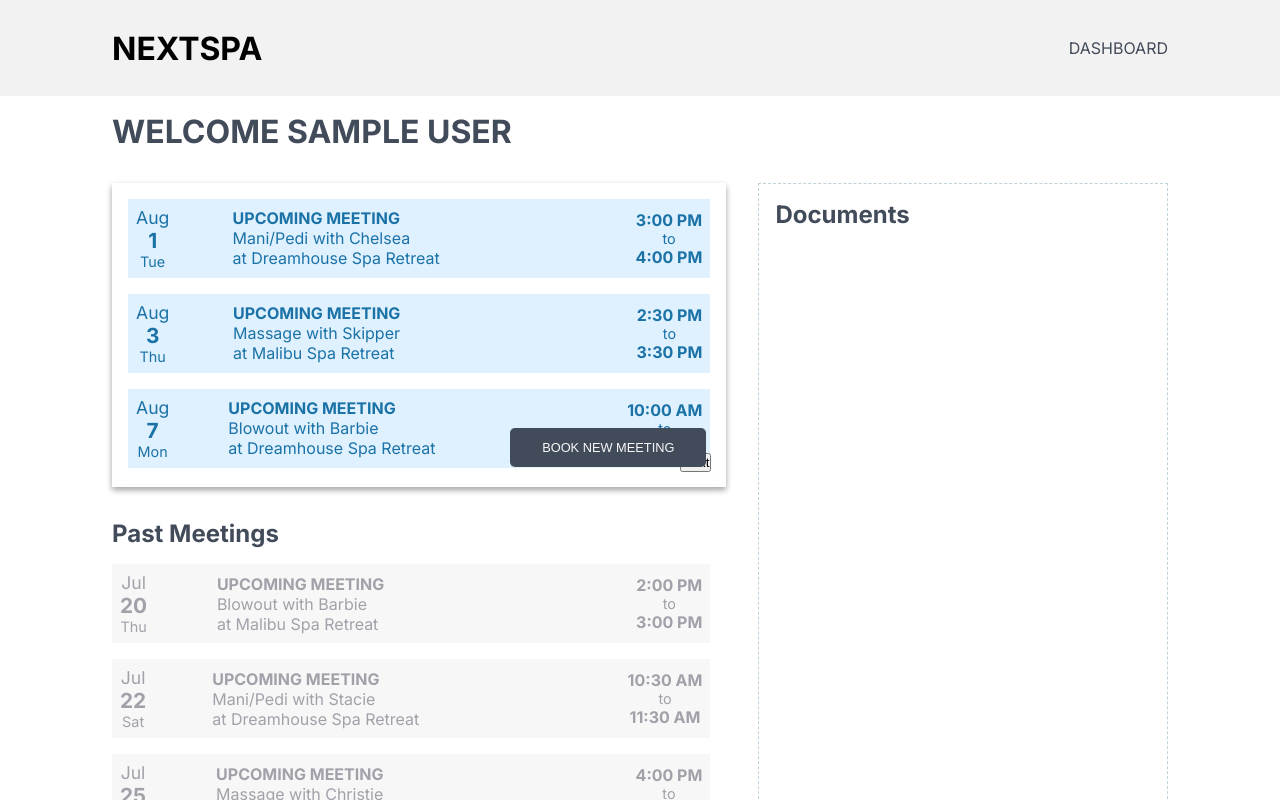
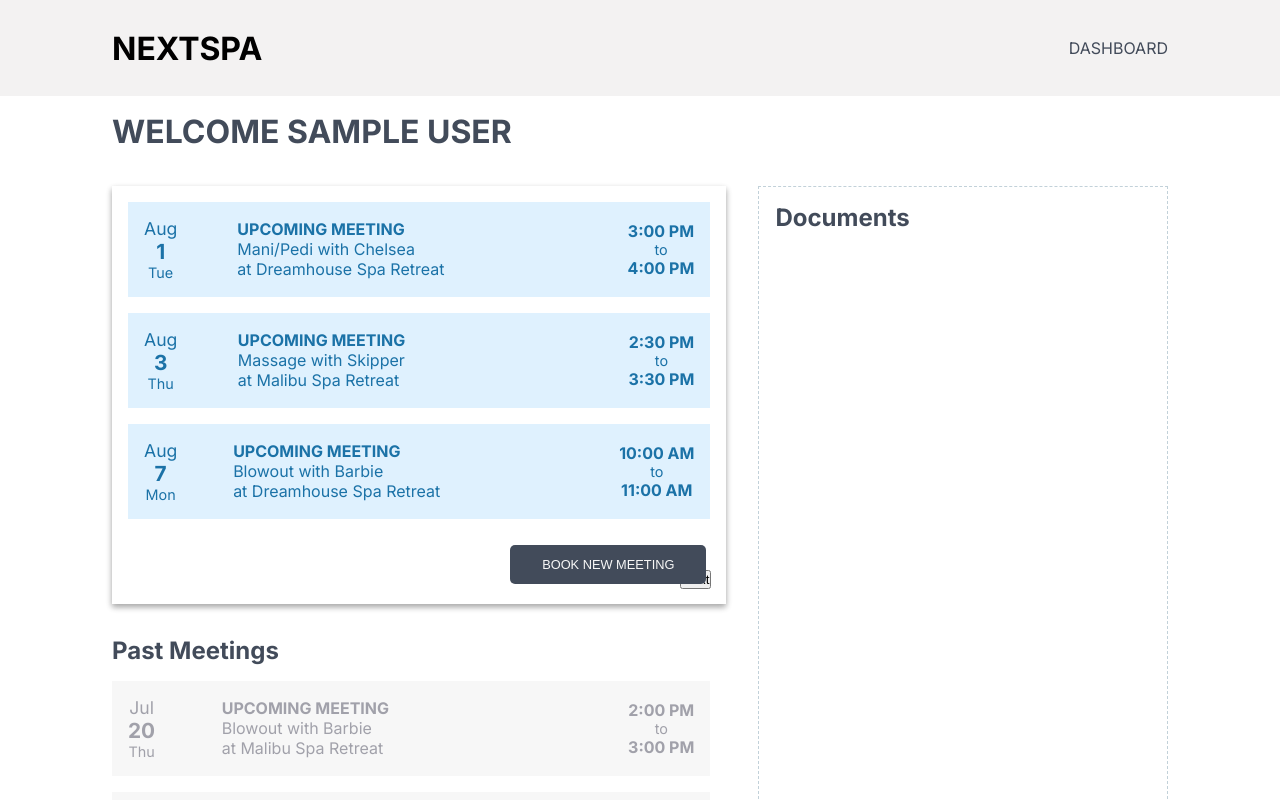
Before and after one commit to bholeneha/nextspa, a Next.js app: page /dashboard in a window 1280 px wide. Shown: the top 800 px of the page. Built offline with nearby package versions, Linux system fonts and the light colour scheme; no server answers; sample sign-in values are in the browser's storage.

Commit message:
fix styling

```diff
--- a/app/components/organisms/meetingcard/meetingcard.scss
+++ b/app/components/organisms/meetingcard/meetingcard.scss
@@ -3,7 +3,7 @@
     color: var(--blue);
     display: flex;
     margin: 1rem;
-    padding: 0.5rem;
+    padding: 1rem;
     justify-content: space-between;
     gap: 1.25rem;
 
--- a/app/dashboard/dashboard.scss
+++ b/app/dashboard/dashboard.scss
@@ -1,11 +1,11 @@
 .dashboard {
-    height: 85vh;
+    height: auo;
     width: 85vw;
     margin: 0 2rem 2rem 2rem;
     padding: 1rem;
     display: grid;
     grid-template-columns: 3fr 2fr;
-    grid-template-rows: 6% 47% 47%;
+    grid-template-rows: 1fr 10fr 10fr;
     column-gap: 2rem;
     row-gap: 2rem;
 
@@ -21,6 +21,10 @@
         grid-row-end: 3;
         box-shadow: rgba(0, 0, 0, 0.16) 0px 3px 6px, rgba(0, 0, 0, 0.23) 0px 3px 6px;
         position: relative;
+
+        upcoming-meetings {
+            margin-bottom: 1rem;
+        }
 
         button {
             position: absolute;
--- a/app/dashboard/page.tsx
+++ b/app/dashboard/page.tsx
@@ -72,6 +72,8 @@ const Dashboard: React.FC = () => {
     <HomeLayout>
       <div className='dashboard' >
         <h1>WELCOME {data?.user?.name?.toUpperCase()}</h1>
+
+        {/* UPCOMING MEETINGS SECTION */}
         <div className='upcoming-meetings-wrapper'>
           <div className="upcoming-meetings">
             {renderFutureMeetings.map((meeting) => (
@@ -92,6 +94,8 @@ const Dashboard: React.FC = () => {
           </div>
           <Button onClick={toggleModal}>BOOK NEW MEETING</Button>
         </div>
+
+         {/* PAST MEETINGS SECTION */}
         <div className='past-meetings-wrapper'>
           <h2>Past Meetings</h2>
           <div className="past-meetings">
@@ -112,6 +116,8 @@ const Dashboard: React.FC = () => {
             </div>
           </div>
         </div>
+
+         {/* DOCUMENTS SECTION */}
         <div className='documents-wrapper'>
           <h2>Documents</h2>
         </div>
```
